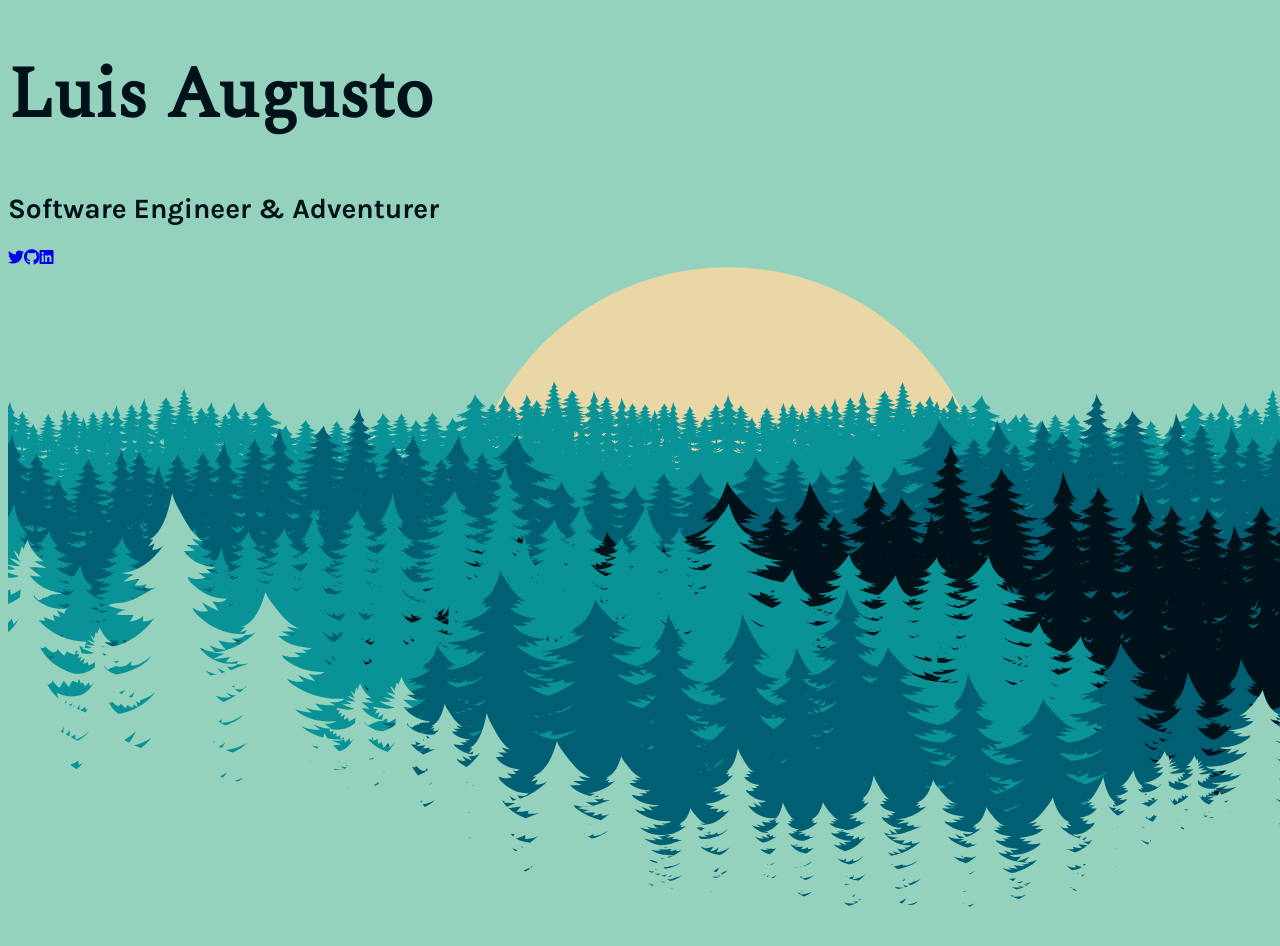
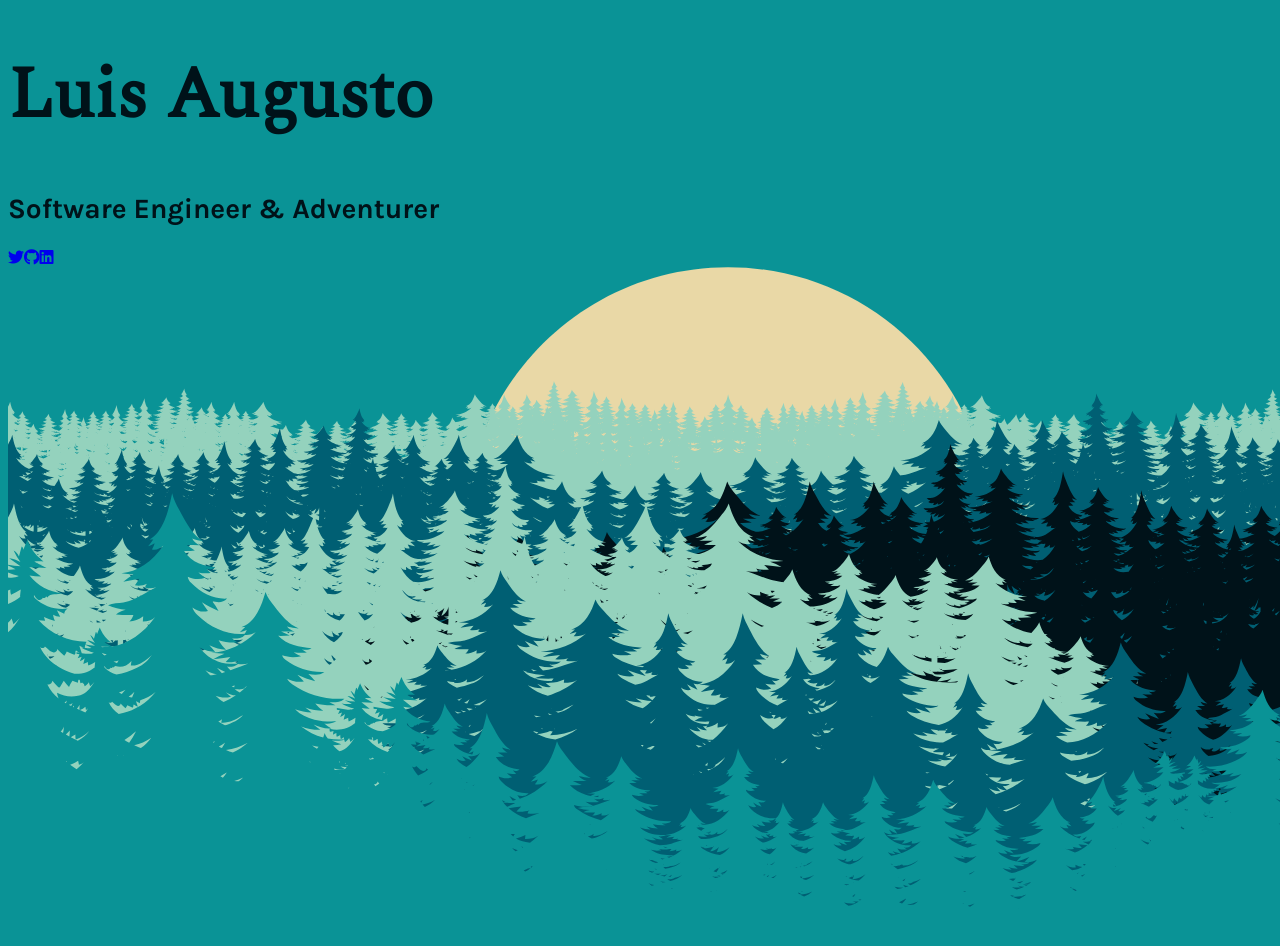
Before and after one commit to luisaugusto/luis-app-next, a Next.js app: page / in a window 1280 px wide. Shown: the top 946 px of the page. Built offline with nearby package versions, Linux system fonts and the light colour scheme.

Commit message:
Color updates

```diff
--- a/styles/global.css
+++ b/styles/global.css
@@ -7,14 +7,14 @@
   --cyan: #0a9396;
   --soft-orange: #e9d8a6;
 
-  --background-color: var(--primary-light);
+  --background-color: var(--cyan);
   --text-color: var(--primary-dark);
 
   --moon-color: var(--soft-orange);
-  --trees-background: var(--cyan);
+  --trees-background: var(--primary-light);
   --trees-layer-two: var(--dark-cyan);
   --trees-layer-three: var(--text-color);
-  --trees-layer-four: var(--cyan);
+  --trees-layer-four: var(--primary-light);
   --trees-layer-five: var(--dark-cyan);
   --trees-foreground: var(--background-color);
 }
@@ -23,6 +23,9 @@
   :root {
     --background-color: var(--primary-dark);
     --text-color: var(--primary-light);
+
+    --trees-background: var(--cyan);
+    --trees-layer-four: var(--cyan);
   }
 }
 
```
